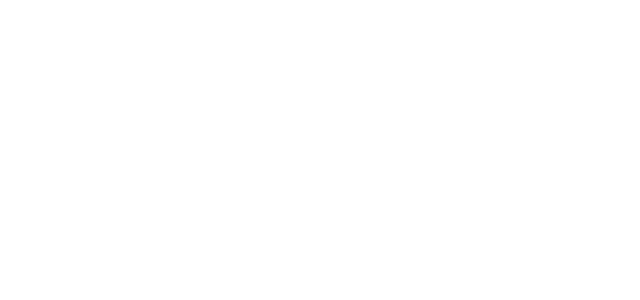
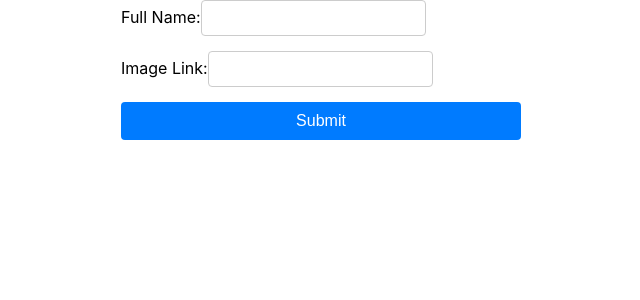
Before and after one commit to Pratyasha955/expensetracker-reactjs, a React (Create React App) app: page /complete-profile in a window 1280 px wide. Before the commit this address had no page. Shown: the top 300 px of the page, without its empty margins (319-959 px from the left). Built offline with nearby package versions, Linux system fonts and the light colour scheme.

Commit message:
Complete your profile

```diff
--- a/src/App.js
+++ b/src/App.js
@@ -5,6 +5,7 @@ import { AuthProvider } from './Store/AuthContext';
 import Login from './Auth/login';
 import './App.css';
 import Home from './pages/welcome';
+import ProfileForm from './pages/ProfileForm';
 
 function App() {
   return (
@@ -14,6 +15,7 @@ function App() {
      <Route path='/' element={<Login />} />
      <Route path='/Signup' element={<Signup />} />
      <Route path='/Welcome' element={<Home />} />
+     <Route  path='/complete-profile' element={<ProfileForm />}/>
     </Routes>
     </AuthProvider>
     </Router>
--- a/src/Store/AuthContext.js
+++ b/src/Store/AuthContext.js
@@ -1,8 +1,9 @@
-import React, { useState } from 'react';
+import React, { useState, useEffect } from 'react';
 import { useNavigate } from 'react-router-dom';
 
 export const AuthContext = React.createContext({
   token: '',
+  user: null,
   isLoggedIn: false,
   login: (token) => {},
   logout: () => {},
@@ -11,13 +12,17 @@ export const AuthContext = React.createContext({
 export const AuthProvider = (props) => {
   const navigate = useNavigate();
   const storedToken = localStorage.getItem('token');
+  const storedUser = localStorage.getItem('user');
   const [token, setToken] = useState(storedToken || '');
+  const [user, setUser] = useState(storedUser ? JSON.parse(storedUser) : null);
   const [isLoggedIn, setIsLoggedIn] = useState(!!storedToken);
 
   const logoutHandler = () => {
     setToken('');
+    setUser(null);
     setIsLoggedIn(false);
     localStorage.removeItem('token');
+    localStorage.removeItem('user');
     navigate('/');
   };
 
@@ -25,11 +30,47 @@ export const AuthProvider = (props) => {
     setToken(token);
     setIsLoggedIn(true);
     localStorage.setItem('token', token);
+
+    try {
+      const response = await fetchUserProfile(token);
+      if (response.ok) {
+        const data = await response.json();
+        const userProfile = data.users[0];
+        const newUser = {
+          displayName: userProfile.displayName || '',
+          photoUrl: userProfile.photoUrl || '',
+        };
+        setUser(newUser);
+        localStorage.setItem('user', JSON.stringify(newUser));
+      } else {
+        throw new Error('Failed to fetch user profile');
+      }
+    } catch (error) {
+      console.error('Error fetching user profile:', error);
+    }
   };
 
+  useEffect(() => {
+    if (!storedToken) {
+      setIsLoggedIn(false);
+    }
+  }, [storedToken]);
+
+  const fetchUserProfile = async (token) => {
+    return await fetch('https://identitytoolkit.googleapis.com/v1/accounts:lookup?key=AIzaSyAd-TikGdyxo3ft2o8ndGc2kJCX2ur6q_0', {
+      method: 'POST',
+      headers: {
+        'Content-Type': 'application/json',
+      },
+      body: JSON.stringify({
+        idToken: token,
+      }),
+    });
+  };
 
   const contextValue = {
     token: token,
+    user: user,
     isLoggedIn: isLoggedIn,
     login: loginHandler,
     logout: logoutHandler,
--- /dev/null
+++ b/src/pages/ProfileForm.css
@@ -0,0 +1,38 @@
+.profile-form-container {
+    max-width: 400px;
+    margin: 0 auto;
+  }
+
+  .profile-form {
+    display: flex;
+    flex-direction: column;
+  }
+
+  .form-group {
+    margin-bottom: 15px;
+  }
+
+  .form-label {
+    margin-bottom: 5px;
+  }
+
+  .form-input {
+    padding: 8px;
+    border: 1px solid #ccc;
+    border-radius: 4px;
+    font-size: 16px;
+  }
+
+  .submit-btn {
+    padding: 10px 20px;
+    background-color: #007bff;
+    color: #fff;
+    border: none;
+    border-radius: 4px;
+    cursor: pointer;
+    font-size: 16px;
+  }
+
+  .submit-btn:hover {
+    background-color: #0056b3;
+  }
--- /dev/null
+++ b/src/pages/ProfileForm.js
@@ -0,0 +1,49 @@
+import React, { useState } from 'react';
+import './ProfileForm.css';
+
+const ProfileForm = () => {
+  const [fullName, setFullName] = useState('');
+  const [imageLink, setImageLink] = useState('');
+
+  const handleSubmit = (e) => {
+    e.preventDefault();
+    // Handle form submission logic here
+    console.log('Submitted data:', { fullName, imageLink });
+    // You can perform further actions like sending data to backend here
+    // Reset form fields after submission
+    setFullName('');
+    setImageLink('');
+  };
+
+  return (
+    <div className="profile-form-container">
+      <form onSubmit={handleSubmit} className="profile-form">
+        <div className="form-group">
+          <label htmlFor="fullName" className="form-label">Full Name:</label>
+          <input
+            type="text"
+            id="fullName"
+            value={fullName}
+            onChange={(e) => setFullName(e.target.value)}
+            className="form-input"
+            required
+          />
+        </div>
+        <div className="form-group">
+          <label htmlFor="imageLink" className="form-label">Image Link:</label>
+          <input
+            type="url"
+            id="imageLink"
+            value={imageLink}
+            onChange={(e) => setImageLink(e.target.value)}
+            className="form-input"
+            required
+          />
+        </div>
+        <button type="submit" className="submit-btn">Submit</button>
+      </form>
+    </div>
+  );
+};
+
+export default ProfileForm;
--- a/src/pages/welcome.css
+++ b/src/pages/welcome.css
@@ -0,0 +1,17 @@
+.container-profile {
+    display: flex;
+    flex-direction: row;
+    align-items: center;
+  }
+
+  .container-profile h2 {
+    margin-right: 20px;
+  }
+
+  .container-profile p {
+    margin-right: 20px;
+  }
+
+  .container-profile p:last-child {
+    margin-right: 0;
+  }
--- a/src/pages/welcome.js
+++ b/src/pages/welcome.js
@@ -1,9 +1,61 @@
-import React from "react";
-const Home = () =>{
-    return(
-      <div>
+import React, { useContext, useEffect, useState } from 'react';
+import { Link } from 'react-router-dom';
+import AuthContext from '../Store/AuthContext';
+import { useNavigate } from 'react-router-dom';
+import './welcome.css';
+
+const Home = () => {
+  const { token } = useContext(AuthContext);
+  const navigate = useNavigate();
+  const [profileComplete, setProfileComplete] = useState(false);
+
+  useEffect(() => {
+    const fetchUserProfile = async () => {
+      try {
+        const response = await fetch('https://identitytoolkit.googleapis.com/v1/accounts:lookup?key=AIzaSyAd-TikGdyxo3ft2o8ndGc2kJCX2ur6q_0', {
+          method: 'POST',
+          headers: {
+            'Content-Type': 'application/json',
+          },
+          body: JSON.stringify({
+            idToken: token,
+          }),
+        });
+
+        if (!response.ok) {
+          throw new Error('Failed to fetch user profile');
+        }
+
+        const data = await response.json();
+        const user = data.users[0];
+        setProfileComplete(!!user && !!user.displayName);
+      } catch (error) {
+        console.error('Error fetching user profile:', error);
+      }
+    };
+
+    if (!token) {
+      navigate('/');
+    } else {
+      fetchUserProfile();
+    }
+  }, [token, navigate]);
+
+  return (
+    <div className="container-profile">
       <h2>Welcome To ExpenceTracker</h2>
-      </div>
-    );
+      {profileComplete ? (
+        <p>
+          Your profile is complete. <Link to="/complete-profile">View Profile</Link>
+        </p>
+      ) : (
+        <p>Your profile is incomplete.</p>
+      )}
+      <p>
+        <Link to="/complete-profile">Complete it now</Link>
+      </p>
+    </div>
+  );
 };
+
 export default Home;
```
